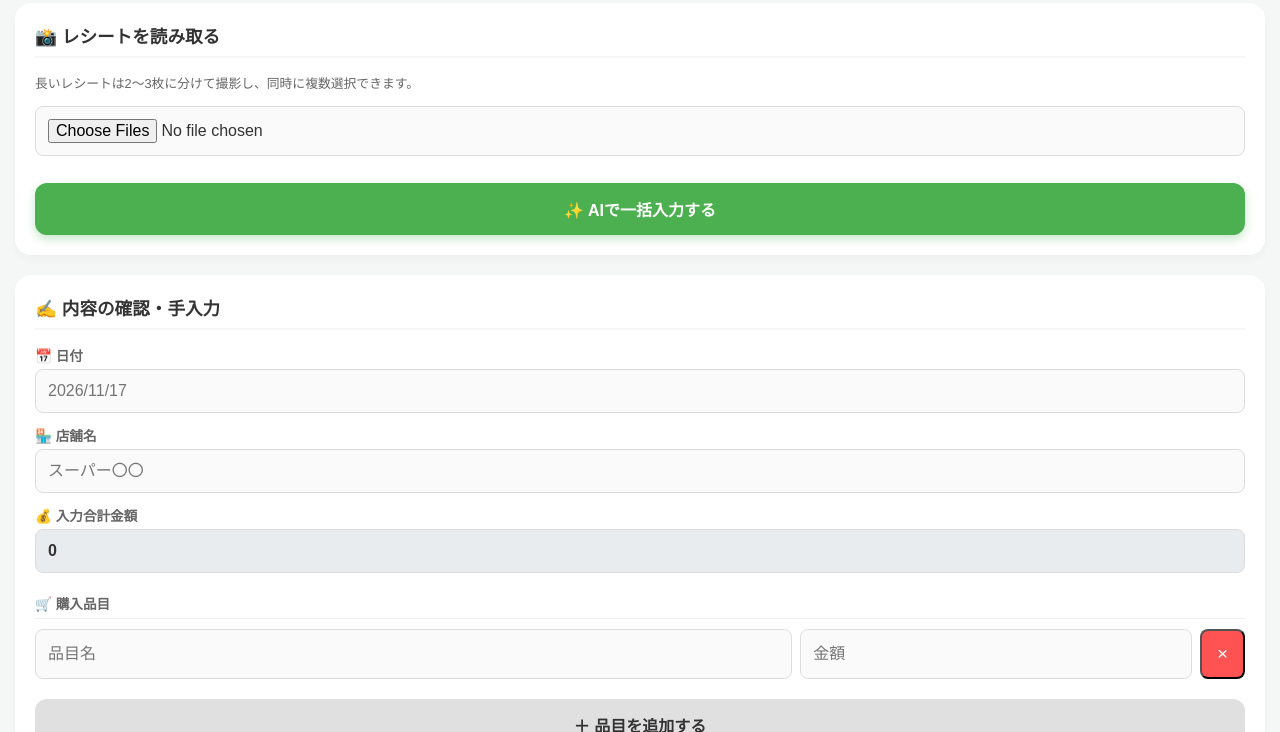
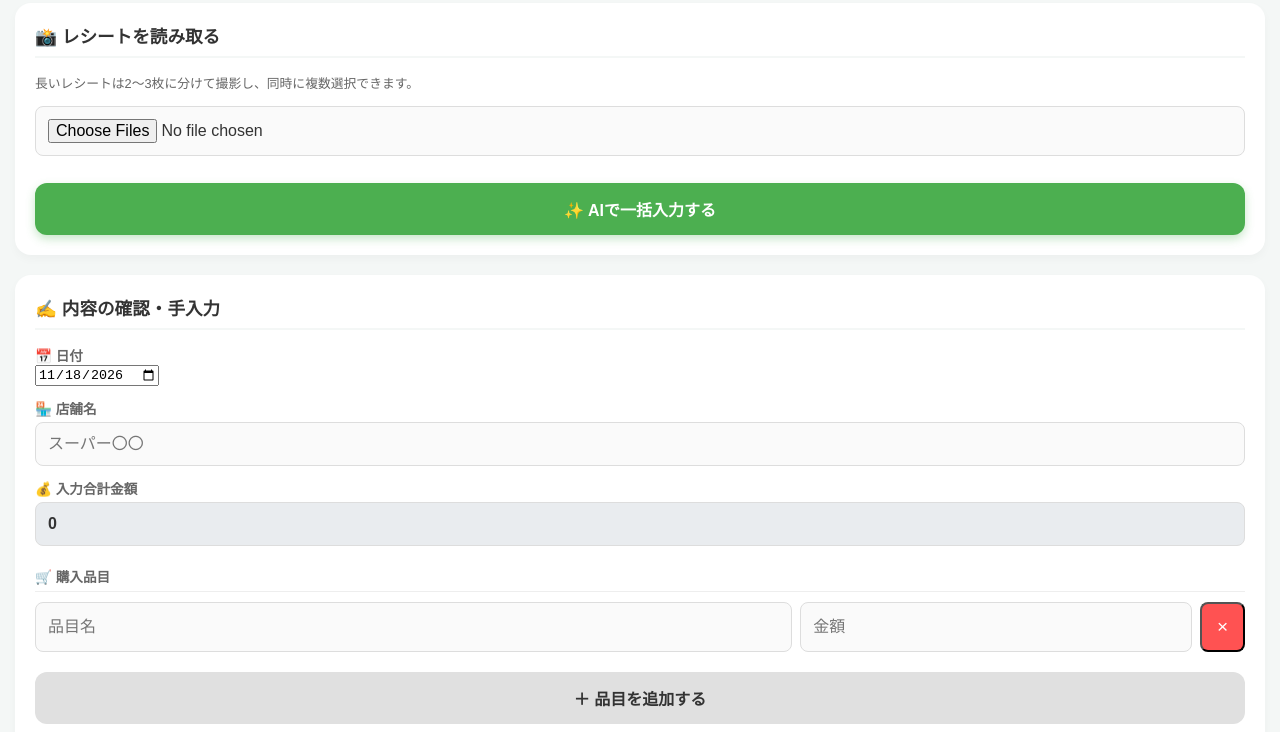
Before and after one commit to hoshinos804-git/line_api_budget, a plain HTML site: page index.html in a window 1280 px wide. Shown: the part 68-800 px from the top of the page. Drawn offline with Linux system fonts and the light colour scheme.

Commit message:
Update index.html

```diff
--- a/index.html
+++ b/index.html
@@ -181,7 +181,7 @@
   <div class="card">
     <h2>✍️ 内容の確認・手入力</h2>
     <label>📅 日付</label>
-    <input type="text" id="date" placeholder="2026/11/17">
+    <input type="date" id="date">
 
     <label>🏪 店舗名</label>
     <input type="text" id="store" placeholder="スーパー〇〇">
@@ -248,7 +248,15 @@
       updateCalculatedTotal(); // 行が追加された時も計算
     }
 
-    window.onload = () => { addItemRow('', ''); };
+    window.onload = () => {
+      addItemRow('', '');
+      // アプリを開いた時に今日の日付を自動セットする
+      const today = new Date();
+      const yyyy = today.getFullYear();
+      const mm = String(today.getMonth() + 1).padStart(2, '0');
+      const dd = String(today.getDate()).padStart(2, '0');
+      document.getElementById('date').value = `${yyyy}-${mm}-${dd}`;
+    };
 
     function previewImages() {
       const fileInput = document.getElementById('receiptImage');
@@ -306,7 +314,11 @@
         document.getElementById('loading-overlay').style.display = 'none';
 
         if (result.status === 'success') {
-          document.getElementById('date').value = result.data.date || '';
+          if (result.data.date) {
+            document.getElementById('date').value = result.data.date.replace(/\//g, '-');
+          } else {
+            document.getElementById('date').value = '';
+          }
           document.getElementById('store').value = result.data.store || '';
 
           // ▼変更：AIが読み取った合計金額は「参考（receipt_total）」にのみ入れる
```
